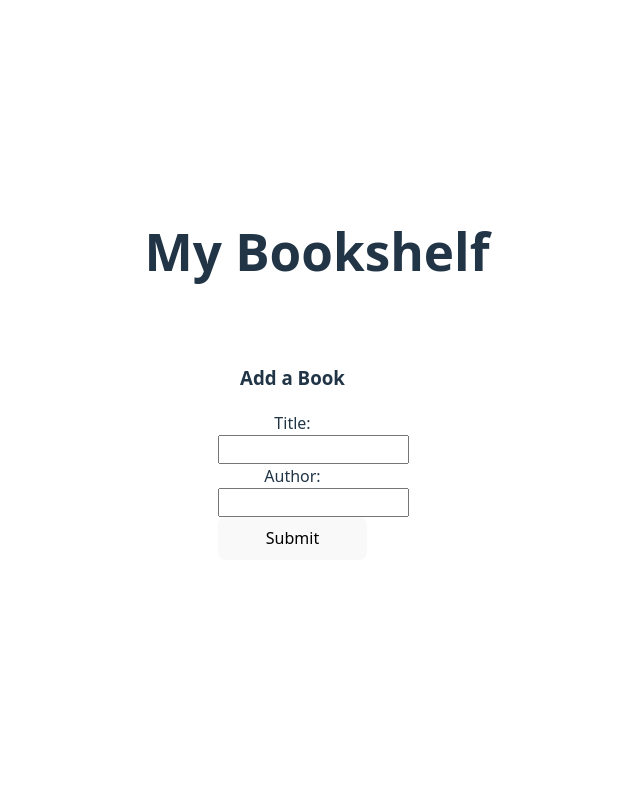
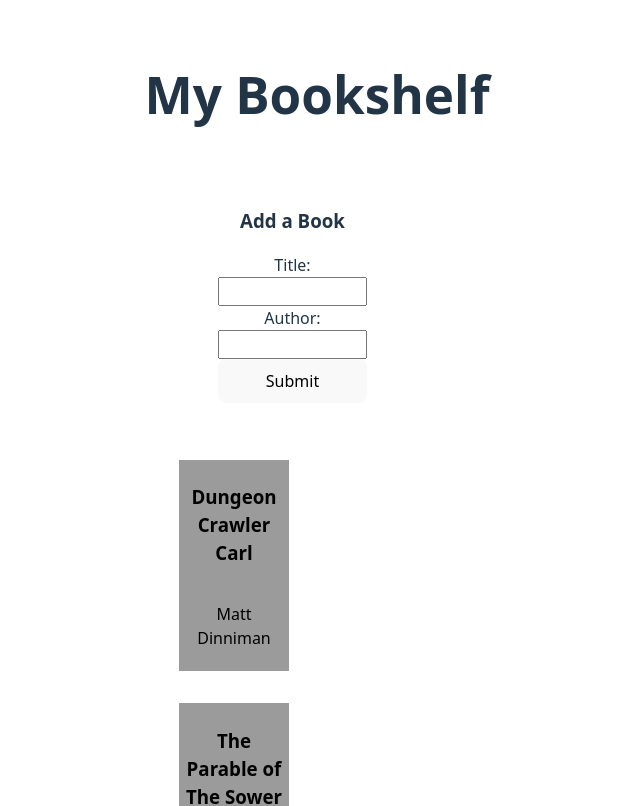
Before and after one commit to raworiginal/controlled-forms-in-react-lab, a React (Vite) app: page / in a window 1280 px wide. Shown: the top 806 px of the page, without its empty margins (323-963 px from the left). Built offline with nearby package versions, Linux system fonts and the light colour scheme.

Commit message:
added book card

```diff
--- a/src/components/Bookshelf/Bookshelf.jsx
+++ b/src/components/Bookshelf/Bookshelf.jsx
@@ -32,7 +32,6 @@
 			<div className="formDiv">
 				<h3>Add a Book</h3>
 				<form onSubmit={handleSubmit}>
-					<div>
 					<label htmlFor="title">Title: </label>
 					<input
 						type="text"
@@ -41,8 +40,7 @@
 						value={newBook.title}
 						onChange={handleInputChange}
 					/>
-					</div>
-					<div>
+
 					<label htmlFor="author">Author:</label>
 					<input
 						type="text"
@@ -51,11 +49,19 @@
 						value={newBook.author}
 						onChange={handleInputChange}
 					/>
-					</div>
 					<button type="submit">Submit</button>
 				</form>
 			</div>
-			<div className="bookCardsDiv">{/* Book cards will display here */}</div>
+			<div className="bookCardsDiv">
+				{books.map((book, index) => {
+					return (
+						<div key={index} className="bookCard">
+							<h3>{book.title}</h3>
+							<p>{book.author}</p>
+						</div>
+					);
+				})}
+			</div>
 		</div>
 	);
 };
```
Lines whose indentation alone changed are shown as unchanged.
